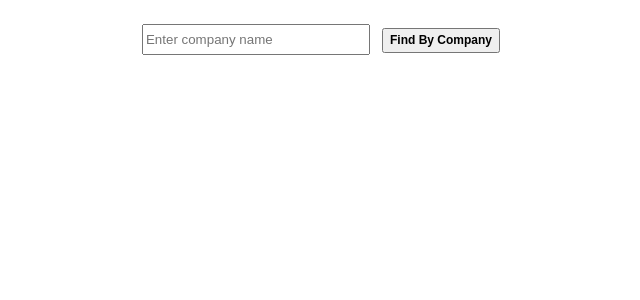
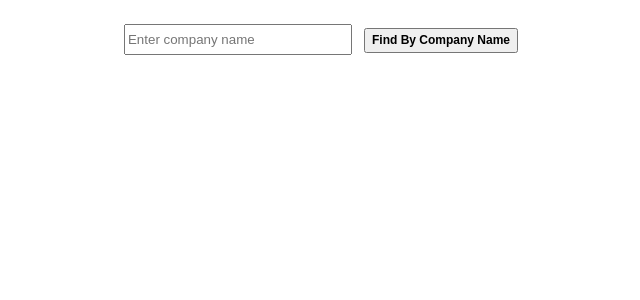
Before and after one commit to flexpartha/ANG18, an Angular app: page /product in a window 1280 px wide. Shown: the top 300 px of the page, without its empty margins (335-975 px from the left). Built offline with nearby package versions, Linux system fonts and the light colour scheme.

Commit message:
changes to product template

```diff
--- a/src/app/pages/productstore/productstore.component.html
+++ b/src/app/pages/productstore/productstore.component.html
@@ -6,7 +6,7 @@
     [(ngModel)]="companyName"
   />
   <button class="button" (click)="getAlltheProductStore()">
-    Find By Company
+    Find By Company Name
   </button>
 </div>
 <br />
```
